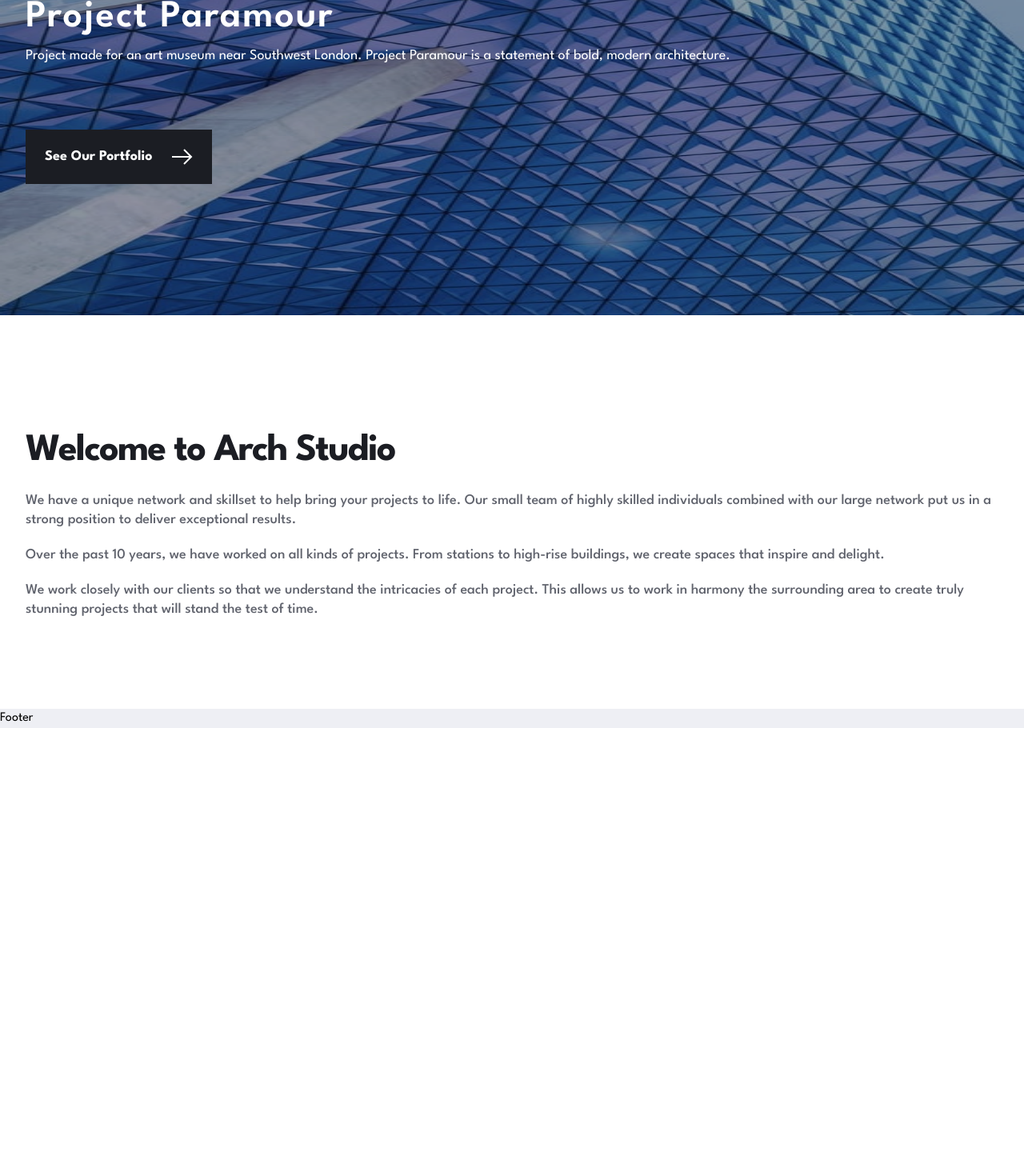
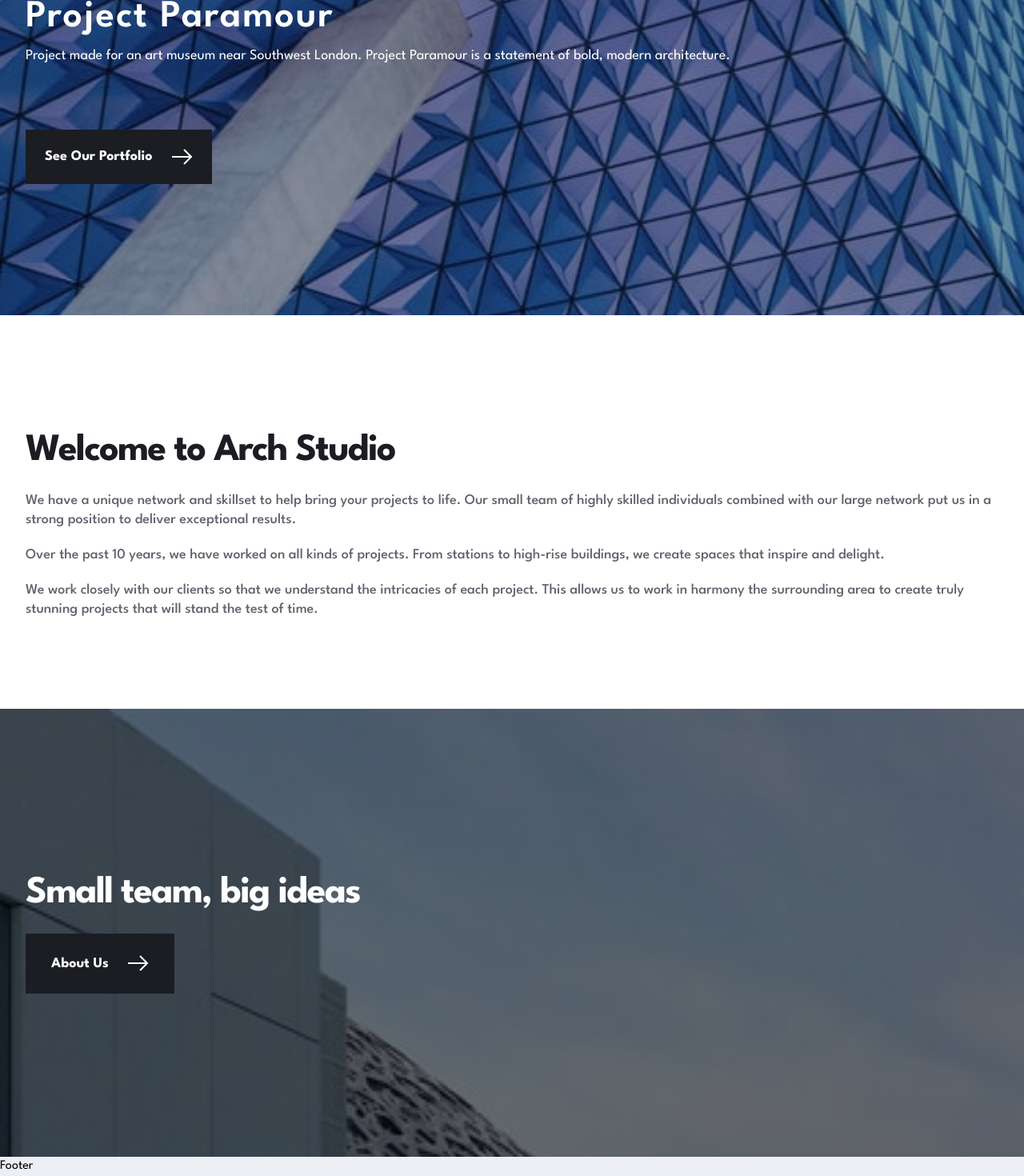
Before and after one commit to David-Henery4/Arch-Studio-website, a React (Vite) app: page / in a window 1280 px wide. Shown: the part 270-1740 px from the top of the page at 80% size. Before the commit the page ends 1180 px from the top, so only its background shows below. Built offline with nearby package versions, Linux system fonts and the light colour scheme.

Commit message:
added-AboutCTA-mob-layout

```diff
--- /dev/null
+++ b/src/components/home/AboutCTA.jsx
@@ -0,0 +1,21 @@
+import { ArrowIcon } from "../../assets/icons";
+
+const AboutCTA = () => {
+  return (
+    <section className="relative w-full p-8 col-start-1 col-end-13 min-h-[560px] bg-aboutCTAMob bg-no-repeat bg-cover flex flex-col justify-center items-start gap-6">
+      <div className="absolute top-0 left-0 w-full h-full bg-black/50"></div>
+      <h3 className="relative text-lrgHeadingMob text-white font-bold leading-lrgHeadingMob tracking-lrgMedHeadingMob">Small team, big ideas</h3>
+      <a
+        href="#"
+        className="relative px-8 py-6 bg-veryDarkBlue text-white font-bold text-bodyText inline-flex justify-center items-center gap-6"
+      >
+        About Us
+        <span>
+          <ArrowIcon className="stroke-white" />
+        </span>
+      </a>
+    </section>
+  );
+};
+
+export default AboutCTA;
--- a/src/components/home/Hero.jsx
+++ b/src/components/home/Hero.jsx
@@ -18,7 +18,7 @@ const Hero = () => {
         <source srcSet={paramourDeskHeroImg} />
         <img
           className="absolute top-0 left-0
-        w-full h-full"
+        w-full h-full object-cover"
           srcSet={paramourMobHeroImg}
           src={paramourMobHeroImg}
           alt="hero showing a company project"
--- a/src/components/index.js
+++ b/src/components/index.js
@@ -3,6 +3,7 @@ import Navbar from "./shared/Navbar";
 // HOME
 import Hero from "./home/Hero";
 import Welcome from "./home/Welcome";
+import AboutCTA from "./home/AboutCTA";
 
 export{
   // SHARED
@@ -10,4 +11,5 @@ export{
   // HOME
   Hero,
   Welcome,
+  AboutCTA,
 }
--- a/src/pages/Home.jsx
+++ b/src/pages/Home.jsx
@@ -1,10 +1,11 @@
-import {Hero, Welcome} from "../components";
+import {Hero, Welcome, AboutCTA} from "../components";
 
 const Home = () => {
   return (
     <>
       <Hero/>
       <Welcome/>
+      <AboutCTA/>
     </>
   );
 };
--- a/tailwind.config.js
+++ b/tailwind.config.js
@@ -14,6 +14,11 @@ export default {
     },
     fontFamily: {
       spartan: "'League Spartan', sans-serif",
+    },
+    backgroundImage: {
+      aboutCTAMob: "url('/src/assets/home/mobile/image-small-team.jpg')",
+      aboutCTATab: "url('/src/assets/home/tablet/image-small-team.jpg')",
+      aboutCTALap: "url('/src/assets/home/desktop/image-small-team.jpg')",
     },
     extend: {
       letterSpacing: {
```
